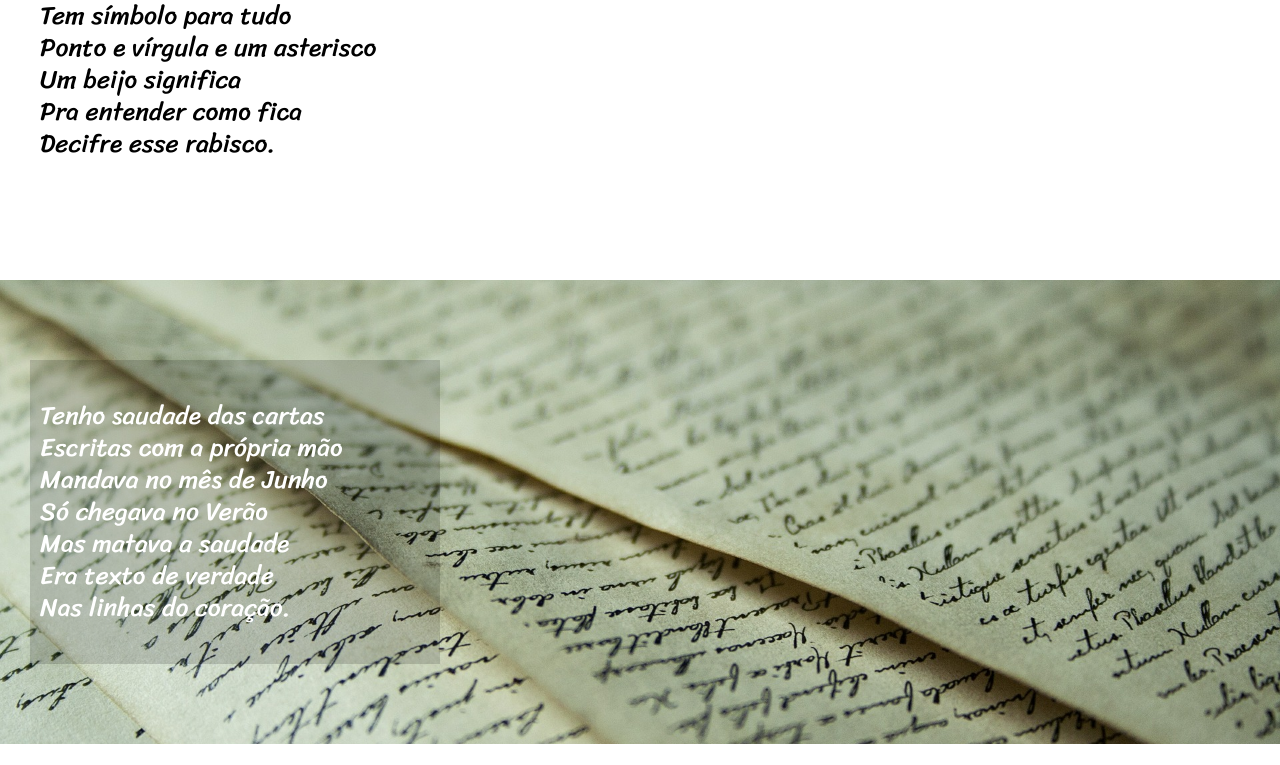
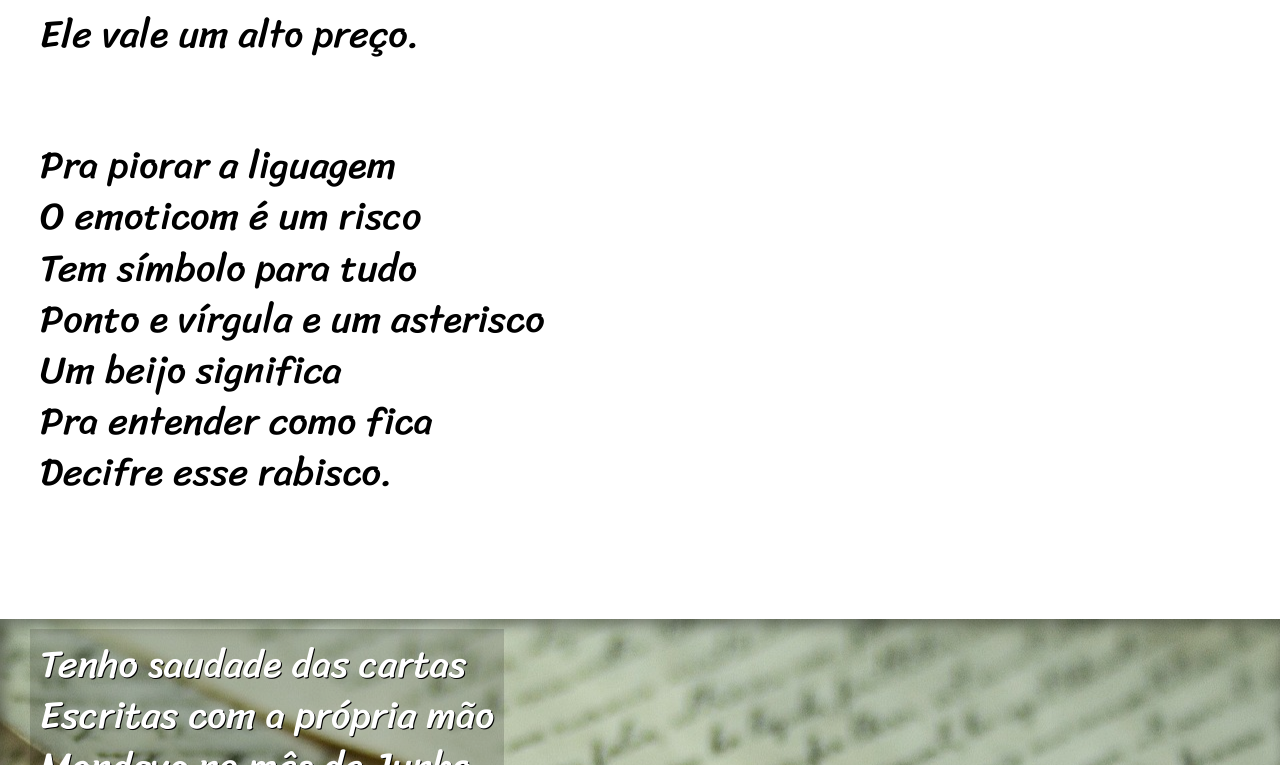
Before and after one commit to fernandoWillian888/html-css, a plain HTML site: page exercícios/d012/index.html in a window 1280 px wide. Shown: the part 1595-2360 px from the top of the page. Drawn offline with Linux system fonts and the light colour scheme.

Commit message:
14.08.2023

```diff
--- a/exercícios/d012/estilo/style.css
+++ b/exercícios/d012/estilo/style.css
@@ -22,19 +22,19 @@ header, footer {
 h1 {
     font-family: "Passion One", cursive;
     padding: 50px 0px 0px 0px;
-    font-size: 4vw;
+    font-size: 8vw;
     font-variant: small-caps;
 }
 
 header > p {
     font-family: Arial, Helvetica, sans-serif;
-    font-size: 1.5vw;
+    font-size: 2.5vw;
     padding: 0px 0px 50px 0px;
 }
 
 p {
     font-family: "Sriracha", cursive;
-    font-size: 2vw;
+    font-size: 3vw;
     padding: 40px 0px 40px 10px;
 }
 
@@ -54,34 +54,34 @@ footer {
 }
 
 section {
-    padding-top: 10vh;
+    padding-top: 10px;
     padding-left: 30px;
     padding-bottom: 10vh;
-    line-height: 2em;
+    line-height: 4vw;
 }
 
-section.normal {
-
+section.imagem {
+    box-shadow: inset 5px 5px 15px 0px rgba(0, 0, 0, 0.432);
+    color: white;
+    background-size: cover;
 }
 
 section.imagem > p{
-    width: 400px;
+    display: inline-block;
     background-color: rgba(0, 0, 0, 0.158);
+    padding: 10px;
+    text-shadow: 1px 1px 0px black;
 }
 
 section#img01 {
-    color: white;
     background-color: black;
     background-image: url("../imagens/background001.jpg");
     background-repeat: no-repeat;
     background-position: center center;
-    background-size: cover;
     background-attachment: fixed;
     width: 100%;
 }
 
 section#img02 {
-    color: white;
     background: black url(../imagens/background002.jpg) no-repeat center center fixed;
-    background-size: cover;
 }
```
